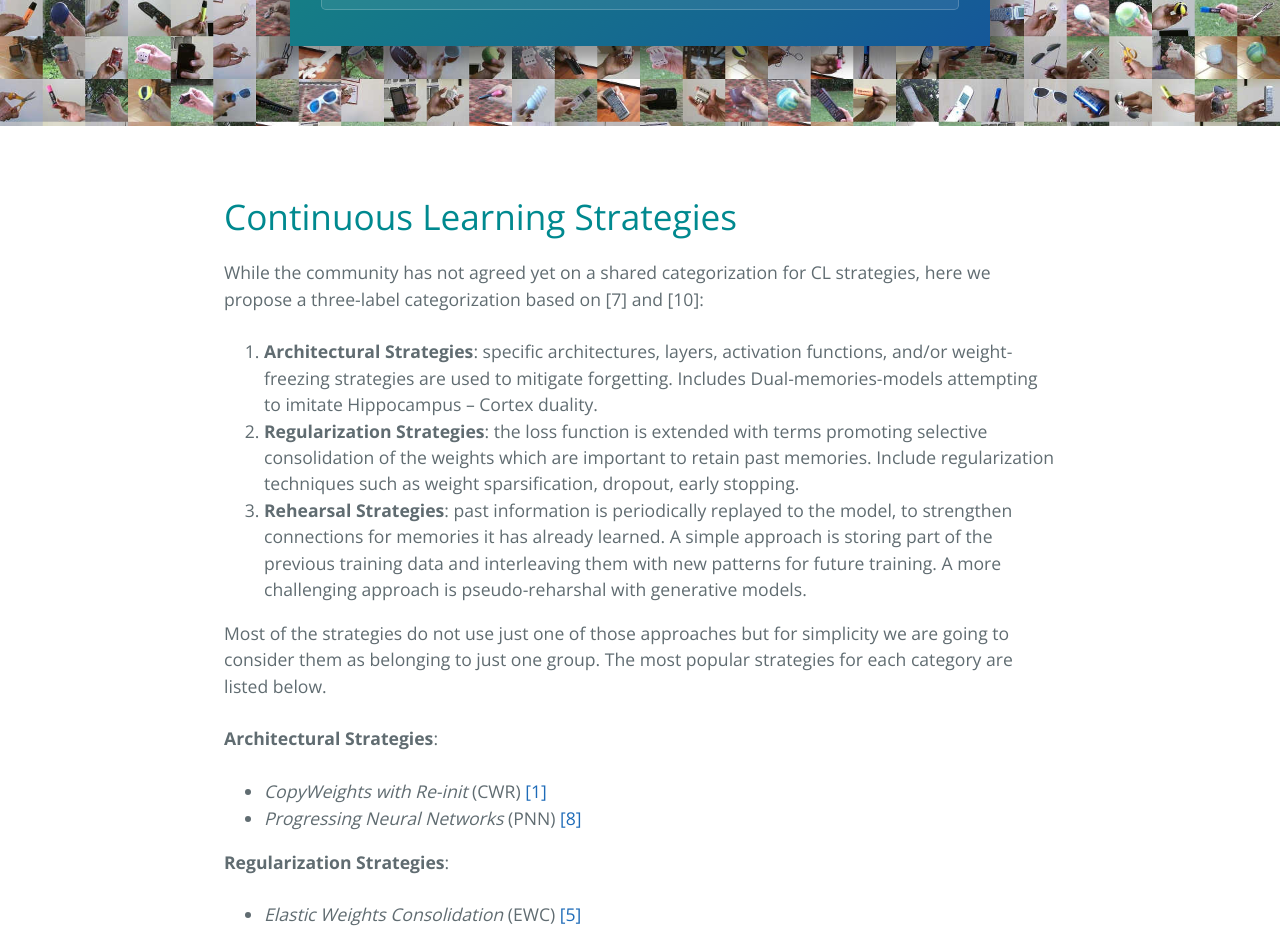
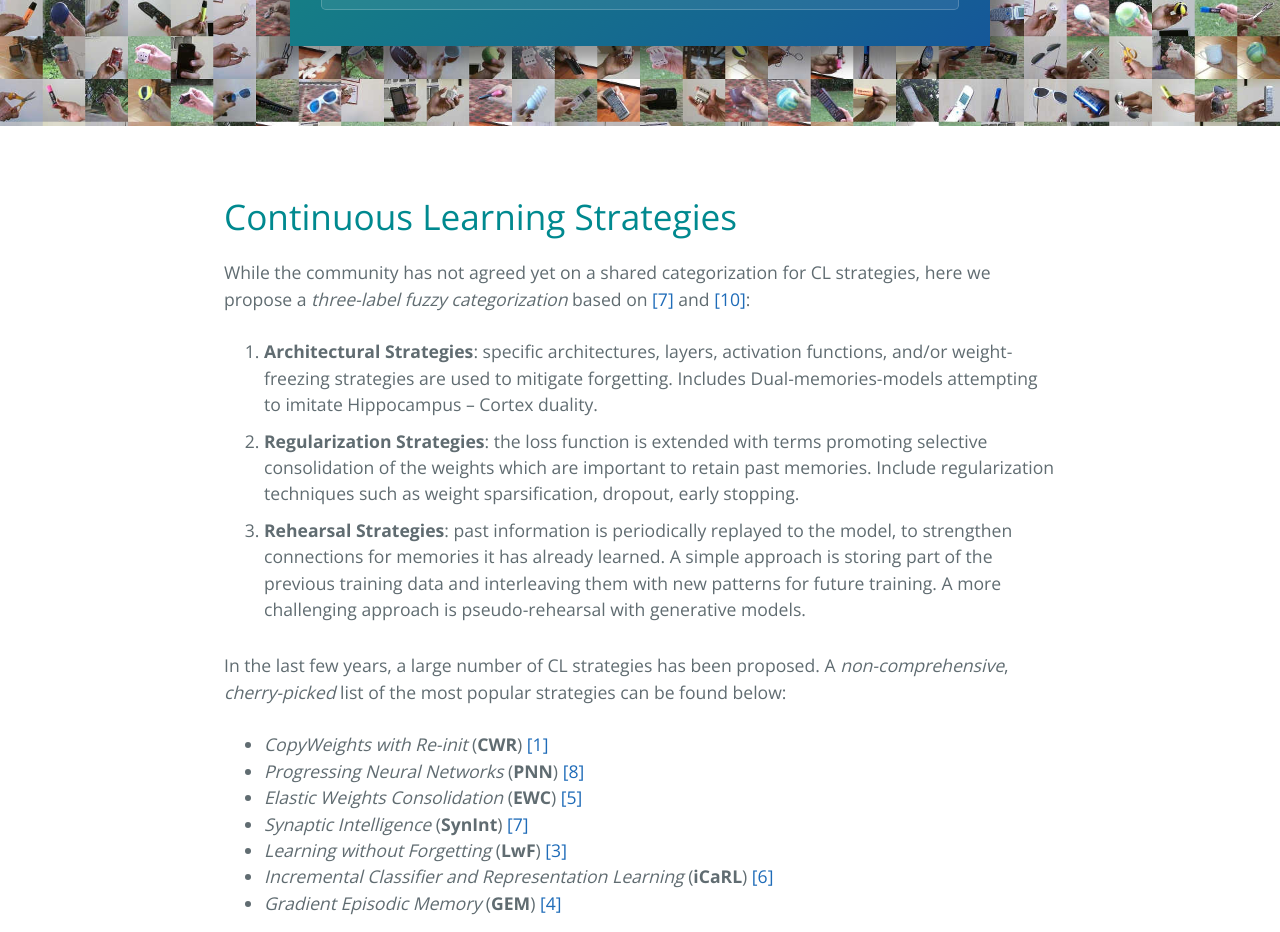
Before and after one commit to vlomonaco/core50, a Jekyll site: the page built from strategies.html, in a window 1280 px wide and 1400 px high, scrolled down 433 px. Shown: the top 932 px of the window. Built offline with Jekyll 4.4.1, drawn with Linux system fonts in a browser that asks for light colours; nearby versions of some CDN libraries; comment, search, counter and statistics services are not loaded; some of the changed text lies outside the part shown.

Commit message:
benchmarks and strategies pages updated.

```diff
--- a/benchmarks.html
+++ b/benchmarks.html
@@ -62,7 +62,7 @@
       <li><strong>Atari Games</strong> <a href=#ref>[4]</a>: this is an interesting setup for Continuous Reinforcement Learning. While tasks are kept isolated (multi-task mode), task learning is interleaved (similar to NIC scenario in CORe50) and task identification is not explicitly provided (unsupervised). </li>
 </ul>
 
-To sum up, here we propose a constantly updated <strong>table summary</strong> of the most popular Continuous Learning benchmarks and on which modality they have been used so far:<br><br>
+To sum up, here we propose a constantly updated <strong>table summary</strong> of the most popular Continuous Learning benchmarks and in which modality they have been used so far:<br><br>
 
 <div id="wrapper">
 
@@ -122,6 +122,9 @@
   </table>
  </div>
 
+  <br>
+  If you want to learn more about the most common <i>CL Strategies</i> and on which Benchmark they have been assessed take a look at our constantly updated page <a href="strategies.html#start">"Continuous Learning Strategies"</a>!
+
  <h3>References</h3>
  <a name="ref"></a>
   <table id='ref_table' style="width:100%">
--- a/index.html
+++ b/index.html
@@ -12,7 +12,7 @@
 
 Yet, <strong>Continuous/Lifelong learning (CL)</strong> of high-dimensional data streams is a challenging research problem far from being solved. In fact, fully retraining models each time new data becomes available is infeasible, due to computational and storage issues, while naïve continuous learning strategies have been shown to suffer from <strong>catastrophic forgetting</strong>. Moreover, even in the context of real-world object recognition applications (e.g. robotics), where continuous learning is crucial, very few datasets and benchmarks are available to evaluate and compare emerging techniques.<br><br>
 
-In this page we provide a new dataset and benchmark <strong>CORe50</strong>, specifically designed for assessing <strong>C</strong>ontinuous Learning techniques in an <strong>O</strong>bject <strong>Re</strong>cognition context, along with a few baseline approaches for three different continuous learning scenarios.
+In this page we provide a new dataset and benchmark <strong>CORe50</strong>, specifically designed for assessing <a href="strategies.html#start"><strong>C</strong>ontinuous Learning techniques</a> in an <strong>O</strong>bject <strong>Re</strong>cognition context, along with a few baseline approaches for three different continuous learning scenarios.
 If you plan to use this dataset or other resources you'll find in this page, <strong> please cite our latest paper</strong>: </p>
 <div style="background-color: rgba(227, 246, 254, 0.79); padding: 20px; margin-top:20px;">
 <div style="width:60px; height: 60px;float:left; padding-right:10px"><a href=""><img src="imgs/pdf_download.png" width="50px" style="padding:5px; vertical-align: middle;"></a></div>
--- a/strategies.html
+++ b/strategies.html
@@ -9,36 +9,32 @@
 
 <h1>Continuous Learning Strategies</h1>
 
-While the community has not agreed yet on a shared categorization for CL strategies, here we propose a three-label categorization based on [7] and [10]: <br><br>
+While the community has not agreed yet on a shared categorization for CL strategies, here we propose a <i>three-label fuzzy categorization</i> based on <a href=#ref>[7]</a> and <a href=#ref>[10]</a>: <br><br>
 
 <ol class="posts">
-      <li><strong>Architectural Strategies</strong>: specific architectures, layers, activation functions, and/or weight-freezing strategies are used to mitigate forgetting. Includes Dual-memories-models attempting to imitate Hippocampus – Cortex duality. </li>
-      <li><strong>Regularization Strategies</strong>: the loss function is extended with terms promoting selective consolidation of the weights which are important to retain past memories. Include regularization techniques such as weight sparsification, dropout, early stopping.</li>
-      <li><strong>Rehearsal Strategies</strong>: past information is periodically replayed to the model, to strengthen connections for memories it has already learned. A simple approach is storing part of the previous training data and interleaving them with new patterns for future training. A more challenging approach is pseudo-reharshal with generative models. </li>
+      <li style="margin-bottom: 10px"><strong>Architectural Strategies</strong>: specific architectures, layers, activation functions, and/or weight-freezing strategies are used to mitigate forgetting. Includes Dual-memories-models attempting to imitate Hippocampus – Cortex duality. </li>
+      <li style="margin-bottom: 10px"><strong>Regularization Strategies</strong>: the loss function is extended with terms promoting selective consolidation of the weights which are important to retain past memories. Include regularization techniques such as weight sparsification, dropout, early stopping.</li>
+      <li style="margin-bottom: 30px"><strong>Rehearsal Strategies</strong>: past information is periodically replayed to the model, to strengthen connections for memories it has already learned. A simple approach is storing part of the previous training data and interleaving them with new patterns for future training. A more challenging approach is pseudo-rehearsal with generative models. </li>
 </ol>
 
-Most of the strategies do not use just one of those approaches but for simplicity we are going to consider them as belonging to just one group. The most popular strategies for each category are listed below. <br><br>
+In the last few years, a large number of CL strategies has been proposed. A <i>non-comprehensive</i>, <i>cherry-picked</i> list of the most popular strategies can be found below:<br><br>
 
-
-<strong>Architectural Strategies</strong>:<br><br>
 <ul class="posts">
-      <li><span><i>CopyWeights with Re-init</i> (CWR) <a href=#ref>[1]</a></li>
-      <li><span><i>Progressing Neural Networks</i> (PNN) <a href=#ref>[8]</a></li>
+      <li><span><i>CopyWeights with Re-init</i> (<strong>CWR</strong>) <a href=#ref>[1]</a></li>
+      <li><span><i>Progressing Neural Networks</i> (<strong>PNN</strong>) <a href=#ref>[8]</a></li>
+      <li><span><i>Elastic Weights Consolidation</i> (<strong>EWC</strong>) <a href=#ref>[5]</a></li>
+      <li><span><i>Synaptic Intelligence</i> (<strong>SynInt</strong>) <a href=#ref>[7]</a></li>
+      <li><span><i>Learning without Forgetting</i> (<strong>LwF</strong>) <a href=#ref>[3]</a></li>
+      <li><span><i>Incremental Classifier and Representation Learning</i> (<strong>iCaRL</strong>) <a href=#ref>[6]</a></li>
+      <li style="margin-bottom: 30px"><span><i>Gradient Episodic Memory</i> (<strong>GEM</strong>) <a href=#ref>[4]</a></li>
 </ul>
 
-<strong>Regularization Strategies</strong>:<br><br>
-<ul class="posts">
-      <li><span><i>Elastic Weights Consolidation</i> (EWC) <a href=#ref>[5]</a></li>
-      <li><span><i>Synaptic Intelligence</i> (SynInt) <a href=#ref>[7]</a></li>
-      <li><span><i>Learning without Forgetting</i> (LwF) <a href=#ref>[3]</a></li>
-</ul>
+In <strong>Fig. 1</strong> the <i>Venn diagram</i> of the fuzzy classification of the aforementioned strategies is proposed. It is interesting to note the large space for yet-to-be-explored techniques merging the ideas of the three different categories.
 
-<strong>Rehearsal Strategies</strong>:<br><br>
-<ul class="posts">
-      <li><span><i>Incremental Classifier and Representation Learning</i> (iCaRL) <a href=#ref>[6]</a></li>
-      <li><span><i>Gradient Episodic Memory</i> (GEM) <a href=#ref>[4]</a></li>
-      <li>SOM-STM ??? da capire meglio [10]</li>
-</ul>
+<div style="text-align: center">
+<img src="imgs/venn_strategies.png" alt="venn_strategies" style="width:80%; margin-top:20px;">
+<p style="margin-top:-5px;"><strong>Fig. 1</strong>: <i>  Venn diagram of the most popular CL strategies, devided in Architectural, Regularization and Rehearsal strategies</i>. </p>
+</div>
 
 <h3>Summary Table</h3>
 
@@ -126,6 +122,10 @@
   </table>
  </div>
 
+  If you want to learn more about the most common <i>CL Benchmarks</i> check out our constantly updated page: <a href="benchmarks.html#start">"Continuous Learning Benchmarks"</a>.
+
+  For more detailed accuracy results on <strong>CORe50</strong>, you can instead take a look at our <a href="leaderboard.html#start">living leaderboard</a>!
+
  <h3>References</h3>
  <a name="ref"></a>
   <table id='ref_table' style="width:100%">
@@ -173,6 +173,12 @@
     <th style='font-weight: normal; border: 0px; text-align: left;
     vertical-align: top;'>[9]</th>
     <th style='font-weight: normal; border: 0px; text-align: left; padding-left:3px'><i>Vincenzo Lomonaco and Davide Maltoni. <a href='https://vlomonaco.github.io/core50/leaderboard'> CORe50 LeaderBoard</a>. Website, 2017.</i></th>
-  </tr>
+ </tr>
+
+ <tr>
+    <th style='font-weight: normal; border: 0px; text-align: left;
+    vertical-align: top;'>[10]</th>
+    <th style='font-weight: normal; border: 0px; text-align: left; padding-left:3px'><i>Kemker Ronald et al. <a href='https://arxiv.org/abs/1708.02072'>"Measuring Catastrophic Forgetting in Neural Networks."</a> arXiv preprint arXiv:1708.02072 (2017).</i></th>
+ </tr>
 
 </table>
```
Also changed, not shown: other parts of index.html (+1 -1 lines).
